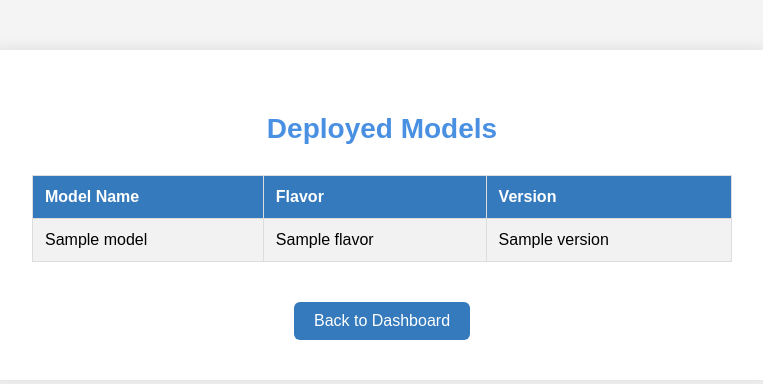
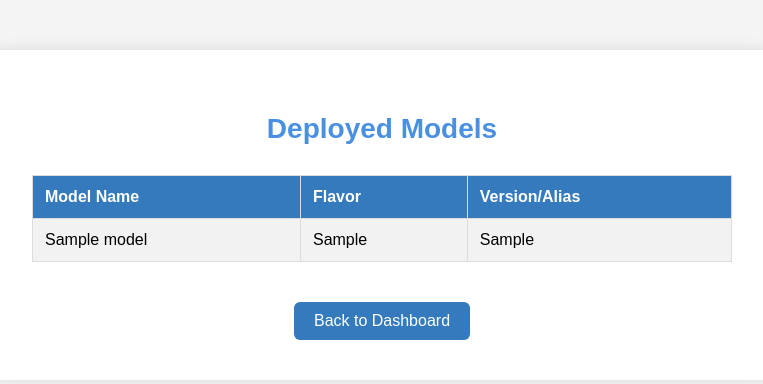
Before and after one commit to MLInsightLab/MLInsightLab, a FastAPI app: template mlil_ui/code/templates/list_models.html in a window 1280 px wide. Shown: the top 384 px of the page, without its empty margins (258-1021 px from the left). Run offline with FastAPI, Linux system fonts and the light colour scheme; the template is opened without the code that fills it: most values are stand-ins (such as "Sample title", 1, 10 or a date in 2020).

Commit message:
updating ui
Signed-off-by: Jacob Renn <jacob.renn@squared.ai>

```diff
--- a/mlil_ui/code/templates/list_models.html
+++ b/mlil_ui/code/templates/list_models.html
@@ -77,13 +77,13 @@
             <tr>
                 <th>Model Name</th>
                 <th>Flavor</th>
-                <th>Version</th>
+                <th>Version/Alias</th>
             </tr>
             {% for model in models %}
             <tr>
-                <td>{{ model.name }}</td>
-                <td>{{ model.flavor }}</td>
-                <td>{{ model.version }}</td>
+                <td>{{ model.model_name }}</td>
+                <td>{{ model.model_flavor }}</td>
+                <td>{{ model.model_version_or_alias }}</td>
             </tr>
             {% endfor %}
         </table>
```
Also changed, not shown: mlil_ui/code/templates/manage_variables.html (+1 -10 lines).
